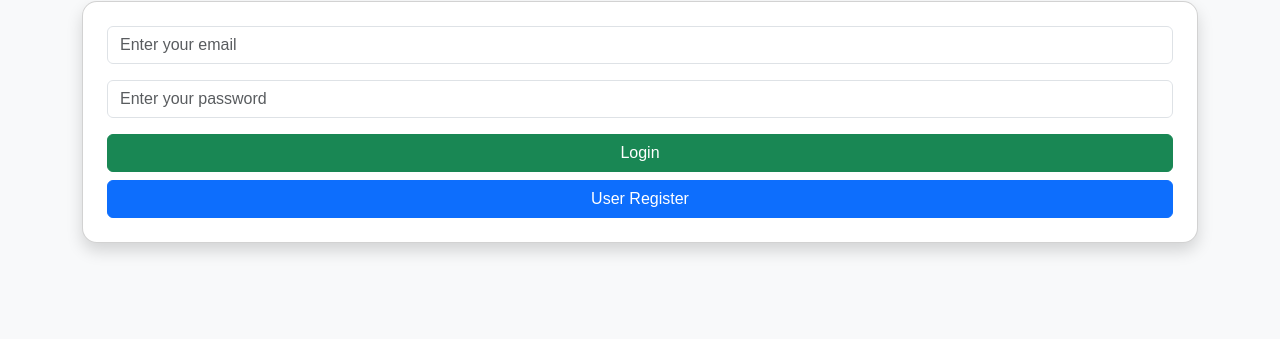
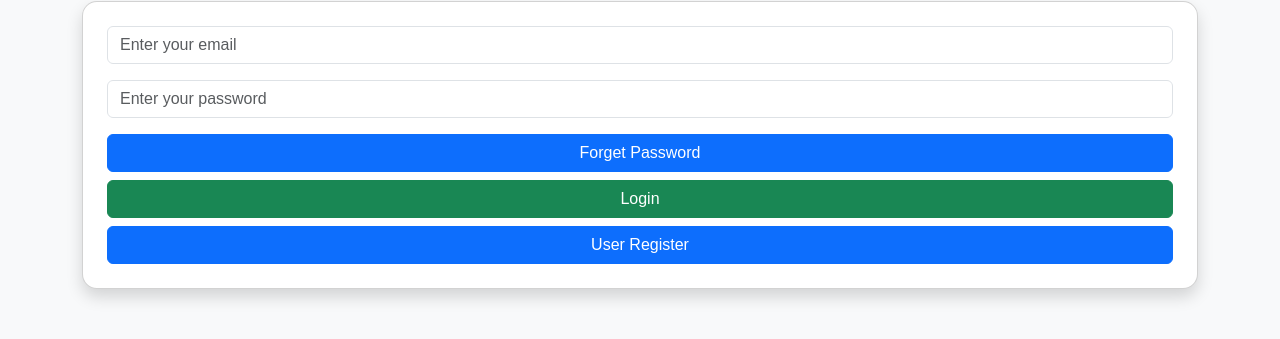
Before and after one commit to hasanm4-6/Social-Media, a plain HTML site: page Social Media/Front-End/login.html in a window 1280 px wide. Shown: the part 93-432 px from the top of the page. Drawn offline with nearby package versions, Linux system fonts and the light colour scheme.

Commit message:
Update login.html

```diff
--- a/Social Media/Front-End/login.html
+++ b/Social Media/Front-End/login.html
@@ -14,7 +14,8 @@
         <form id="loginForm" class="card p-4 shadow">
             <input type="email" id="email" class="form-control mb-3" placeholder="Enter your email" required>
             <input type="password" id="password" class="form-control mb-3" placeholder="Enter your password" required>
-            <button type="submit" class="btn btn-success w-100">Login</button>
+            <button type="button" onclick="window.location.href = 'forget pass.html'" class="btn btn-primary w-100 ">Forget Password</button>
+            <button type="submit" class="btn btn-success w-100 mt-2">Login</button>
             <button type="button" onclick="window.location.href = 'index.html'" class="btn btn-primary w-100 mt-2">User Register</button>
         </form>
     </div>
```
